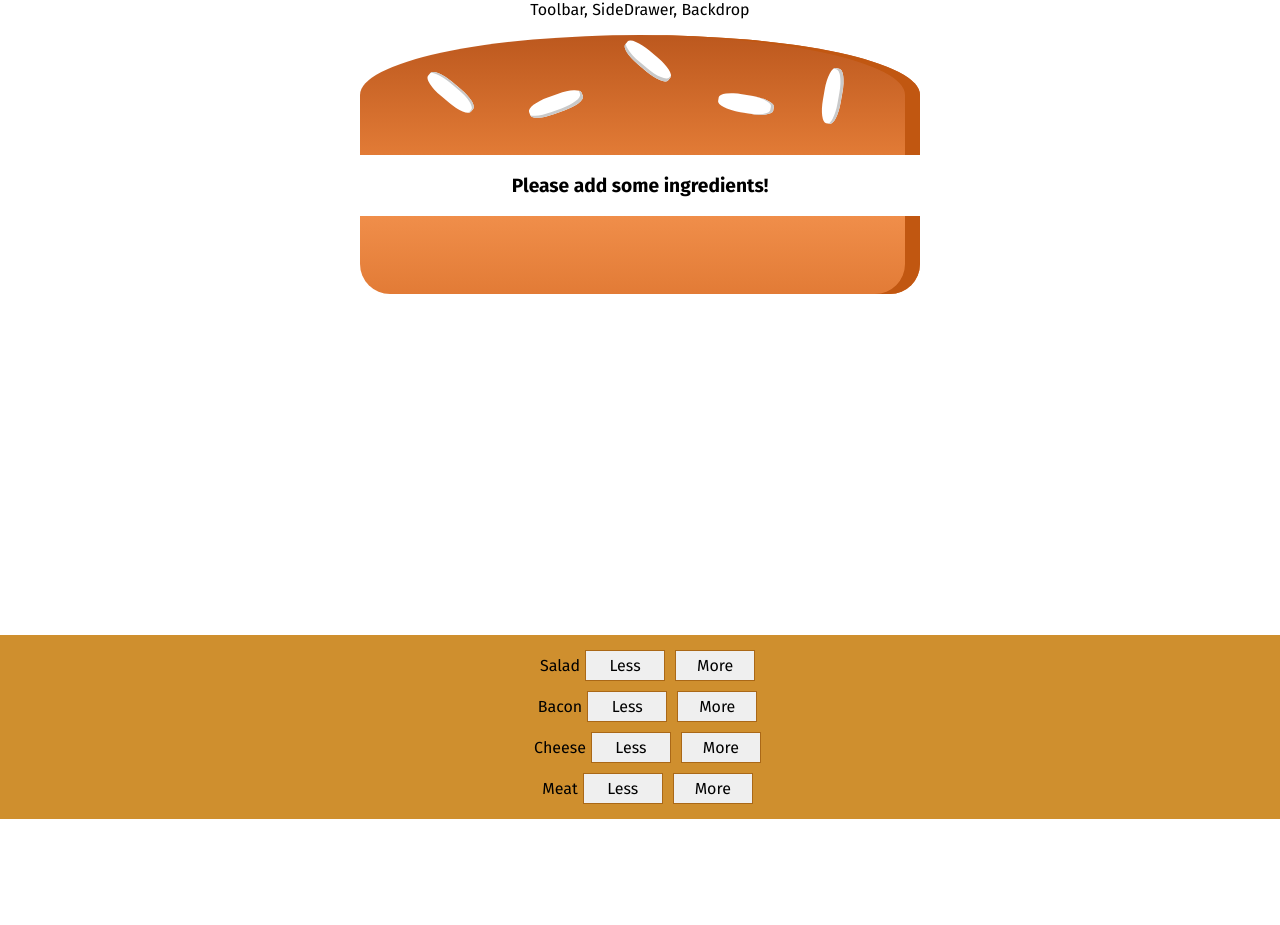
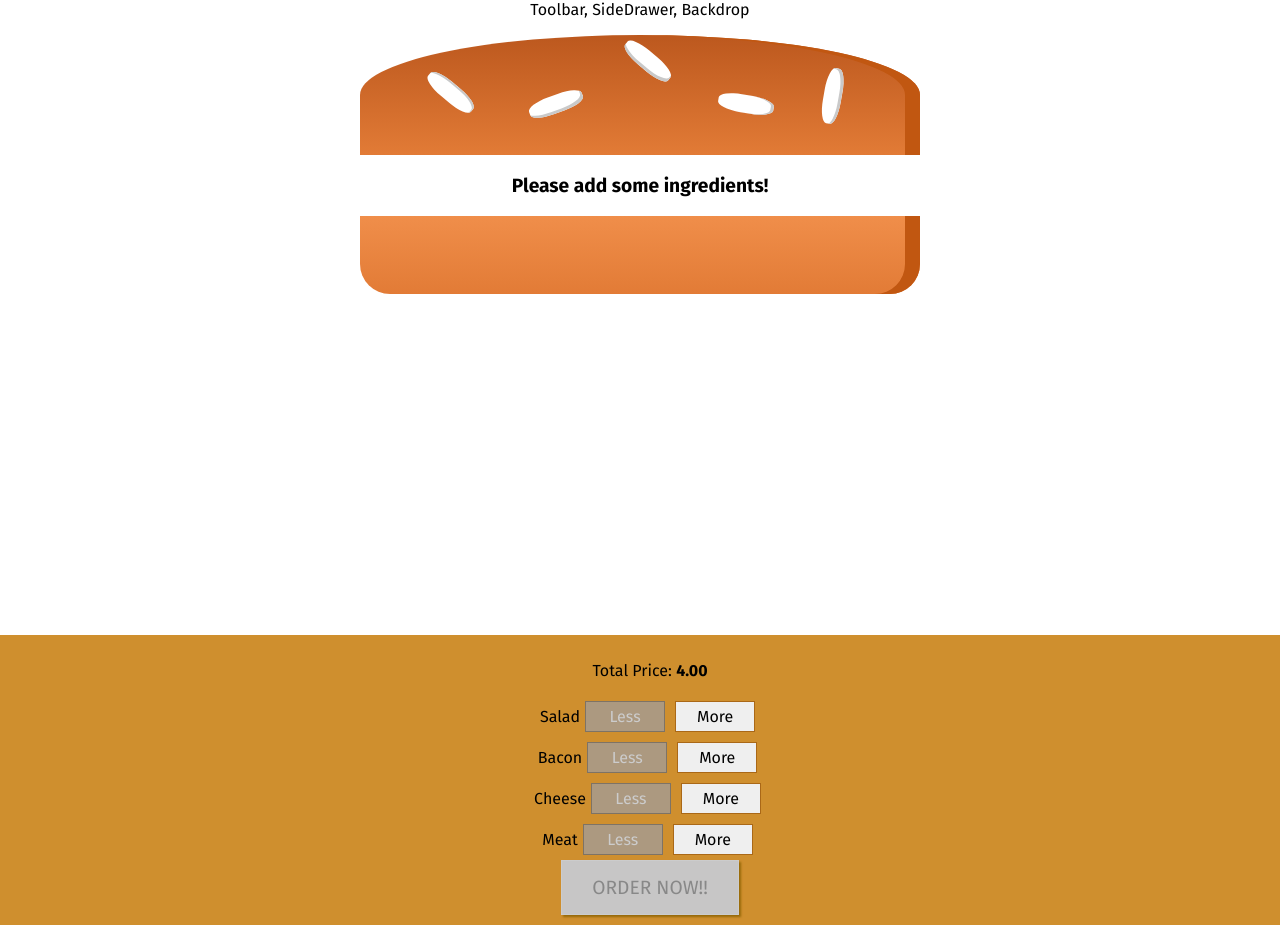
Before and after one commit to phongluudn1997/my-burger, a React (Create React App) app: page / in a window 1280 px wide. Before the commit the page ends 819 px from the top, so only its background shows below. Built offline with nearby package versions, Linux system fonts and the light colour scheme.

Commit message:
order successfully

```diff
--- a/src/components/Burger/BuildControls/BuildControl/BuildControl.js
+++ b/src/components/Burger/BuildControls/BuildControl/BuildControl.js
@@ -6,8 +6,10 @@ const buildControl = (props) => {
   return (
     <div className="BuildControl">
       <div>{props.label}</div>
-      <button>Less</button>
-      <button>More</button>
+      <button disabled={props.disabled} onClick={props.removeIngredientHandler}>
+        Less
+      </button>
+      <button onClick={props.addIngredientHandler}>More</button>
     </div>
   );
 };
--- a/src/components/Burger/BuildControls/BuildControls.css
+++ b/src/components/Burger/BuildControls/BuildControls.css
@@ -8,3 +8,45 @@
   margin: auto;
   padding: 10px;
 }
+
+.OrderButton {
+  background-color: #dad735;
+  outline: none;
+  cursor: pointer;
+  border: 1px solid #966909;
+  color: #966909;
+  font-family: inherit;
+  font-size: 1.2em;
+  padding: 15px 30px;
+  box-shadow: 2px 2px 2px #966909;
+}
+
+.OrderButton:hover,
+.OrderButton:active {
+  background-color: #a0db41;
+  border: 1px solid #966909;
+  color: #966909;
+}
+
+.OrderButton:disabled {
+  background-color: #c7c6c6;
+  cursor: not-allowed;
+  border: 1px solid #ccc;
+  color: #888888;
+}
+
+.OrderButton:not(:disabled) {
+  animation: enable 0.3s linear;
+}
+
+@keyframes enable {
+  0% {
+    transform: scale(1);
+  }
+  60% {
+    transform: scale(1.1);
+  }
+  100% {
+    transform: scale(1);
+  }
+}
--- a/src/components/Burger/BuildControls/BuildControls.js
+++ b/src/components/Burger/BuildControls/BuildControls.js
@@ -13,9 +13,32 @@ const controls = [
 const buildControls = (props) => {
   return (
     <div className="BuildControls">
+      <p>
+        Total Price: <strong>{props.totalPrice.toFixed(2)}</strong>
+      </p>
       {controls.map((control, index) => {
-        return <BuildControl label={control.label} key={index} />;
+        return (
+          <BuildControl
+            label={control.label}
+            key={index}
+            addIngredientHandler={() =>
+              props.addIngredientHandler(control.type)
+            }
+            removeIngredientHandler={() =>
+              props.removeIngredientHandler(control.type)
+            }
+            type={control.type}
+            disabled={props.disabledIngredient[control.type]}
+          />
+        );
       })}
+      <button
+        onClick={props.ordered}
+        disabled={!props.isPerchaseable}
+        className="OrderButton"
+      >
+        ORDER NOW!!
+      </button>
     </div>
   );
 };
--- a/src/components/Burger/Burger.js
+++ b/src/components/Burger/Burger.js
@@ -8,7 +8,6 @@ const burger = (props) => {
     .map((ingredient) => {
       let temp = [];
       for (let i = 0; i < props.ingredients[ingredient]; i++) {
-        console.log(ingredient, i);
         temp.push(<BurgerIngredient key={ingredient + i} type={ingredient} />);
       }
       return [...temp];
--- /dev/null
+++ b/src/components/Burger/BurgerSummary/BurgerSummary.js
@@ -0,0 +1,29 @@
+import React from "react";
+
+import Aux from "../../../hoc/Aux";
+import Button from "../../UI/Button/Button";
+
+const orderSummary = (props) => {
+  const listIngredientSummary = Object.keys(props.ingredients).map((igKey) => {
+    return (
+      <li key={igKey}>
+        <span style={{ textTransform: "capitalize" }}>{igKey}</span>:{" "}
+        {props.ingredients[igKey]}
+      </li>
+    );
+  });
+  return (
+    <Aux>
+      <h3>Your Order</h3>
+      <p>Ingredients</p>
+      <ul>{listIngredientSummary}</ul>
+      <p>Continue to checkout?</p>
+      <Button type="Danger" clicked={props.closeModal}>
+        Cancel
+      </Button>
+      <Button type="Success">Continue</Button>
+    </Aux>
+  );
+};
+
+export default orderSummary;
--- /dev/null
+++ b/src/components/UI/Backdrop/Backdrop.css
@@ -0,0 +1,9 @@
+.Backdrop {
+  width: 100%;
+  height: 100%;
+  position: fixed;
+  z-index: 100;
+  left: 0;
+  top: 0;
+  background-color: rgba(0, 0, 0, 0.5);
+}
--- /dev/null
+++ b/src/components/UI/Backdrop/Backdrop.js
@@ -0,0 +1,11 @@
+import React from "react";
+
+import "./Backdrop.css";
+
+const backdrop = (props) => {
+  return props.isShowed ? (
+    <div className="Backdrop" onClick={props.closeModal}></div>
+  ) : null;
+};
+
+export default backdrop;
--- /dev/null
+++ b/src/components/UI/Button/Button.css
@@ -0,0 +1,24 @@
+.Button {
+  background-color: transparent;
+  border: none;
+  color: white;
+  outline: none;
+  cursor: pointer;
+  font: inherit;
+  padding: 10px;
+  margin: 10px;
+  font-weight: bold;
+}
+
+.Button:first-of_type {
+  margin-left: 0;
+  padding-left: 0;
+}
+
+.Success {
+  color: #5c9210;
+}
+
+.Danger {
+  color: #944317;
+}
--- /dev/null
+++ b/src/components/UI/Button/Button.js
@@ -0,0 +1,15 @@
+import React from "react";
+
+import "./Button.css";
+const button = (props) => {
+  return (
+    <button
+      className={["Button", props.type].join(" ")}
+      onClick={props.clicked}
+    >
+      {props.children}
+    </button>
+  );
+};
+
+export default button;
--- /dev/null
+++ b/src/components/UI/Modal/Modal.css
@@ -0,0 +1,20 @@
+.Modal {
+  position: fixed;
+  z-index: 500;
+  background-color: white;
+  width: 70%;
+  border: 1px solid #ccc;
+  box-shadow: 1px 1px 1px black;
+  padding: 16px;
+  left: 15%;
+  top: 30%;
+  box-sizing: border-box;
+  transition: all 0.3s ease-out;
+}
+
+@media (min-width: 600px) {
+  .Modal {
+    width: 500px;
+    left: calc(50%-250px);
+  }
+}
--- /dev/null
+++ b/src/components/UI/Modal/Modal.js
@@ -0,0 +1,21 @@
+import React from "react";
+import "./Modal.css";
+import Aux from "../../../hoc/Aux";
+import Backdrop from "../Backdrop/Backdrop";
+
+const modal = (props) => (
+  <Aux>
+    <Backdrop isShowed={props.isShowed} closeModal={props.closeModal} />
+    <div
+      style={{
+        transform: props.isShowed ? "translateY(0)" : "translateY(1)",
+        opacity: props.isShowed ? "1" : "0",
+      }}
+      className="Modal"
+    >
+      {props.children}
+    </div>
+  </Aux>
+);
+
+export default modal;
--- a/src/containers/BurgerBuilder/BugerBuilder.js
+++ b/src/containers/BurgerBuilder/BugerBuilder.js
@@ -2,22 +2,127 @@ import React from "react";
 import Aux from "../../hoc/Aux";
 import Burger from "../../components/Burger/Burger";
 import BuildControls from "../../components/Burger/BuildControls/BuildControls";
+import Modal from "../../components/UI/Modal/Modal";
+import OrderSummary from "../../components/Burger/BurgerSummary/BurgerSummary";
+
+const INGREDIENT_PRICES = {
+  cheese: 0.5,
+  meat: 1.5,
+  salad: 0.5,
+  bacon: 1,
+};
 
 class BurgerBuilder extends React.Component {
-  state = {
+  constructor(props) {
+    super(props);
+    this.addIngredientHandler = this.addIngredientHandler.bind(this);
+    this.updatePerchaseState = this.updatePerchaseState.bind(this);
+    this.purchaseHandler = this.purchaseHandler.bind(this);
+    this.purchaseCancelHandler = this.purchaseCancelHandler.bind(this);
+    this.state = {
       ingredients: {
         cheese: 0,
         meat: 0,
         salad: 0,
         bacon: 0,
       },
+      totalPrice: 4,
+      isPurchaseable: false,
+      purchasing: false,
     };
+  }
+
+  addIngredientHandler(type) {
+    const ingredients = { ...this.state.ingredients };
+    const oldCount = ingredients[type];
+    const newCount = oldCount + 1;
+    ingredients[type] = newCount;
+
+    const oldPrice = this.state.totalPrice;
+    const newPrice = oldPrice + INGREDIENT_PRICES[type];
+    this.setState({
+      ingredients,
+      totalPrice: newPrice,
+    });
+
+    this.updatePerchaseState(ingredients);
+  }
+
+  removeIngredientHandler = (type) => {
+    if (this.state.ingredients[type] === 0) {
+      return;
+    }
+
+    const ingredients = { ...this.state.ingredients };
+    const oldCount = ingredients[type];
+    const newCount = oldCount - 1;
+    ingredients[type] = newCount;
+
+    const oldPrice = this.state.totalPrice;
+    const newPrice = oldPrice - INGREDIENT_PRICES[type];
+    this.setState({
+      ingredients,
+      totalPrice: newPrice,
+    });
+
+    this.updatePerchaseState(ingredients);
+  };
+
+  getDisabledIngredientInfo = () => {
+    const disabledIngredient = {
+      ...this.state.ingredients,
+    };
+
+    Object.keys(disabledIngredient).map((key) => {
+      disabledIngredient[key] = disabledIngredient[key] === 0;
+    });
+    return disabledIngredient;
+  };
+
+  updatePerchaseState(ingredients) {
+    const sum = Object.values(ingredients).reduce(
+      (accumulator, currentValue) => {
+        return accumulator + currentValue;
+      }
+    );
+    this.setState({
+      isPurchaseable: sum > 0,
+    });
+  }
+
+  purchaseHandler() {
+    this.setState({
+      purchasing: true,
+    });
+  }
+
+  purchaseCancelHandler() {
+    this.setState({
+      purchasing: false,
+    });
+  }
 
   render() {
     return (
       <Aux>
+        <Modal
+          closeModal={this.purchaseCancelHandler}
+          isShowed={this.state.purchasing}
+        >
+          <OrderSummary
+            ingredients={this.state.ingredients}
+            closeModal={this.purchaseCancelHandler}
+          />
+        </Modal>
         <Burger ingredients={this.state.ingredients} />
-        <BuildControls />
+        <BuildControls
+          totalPrice={this.state.totalPrice}
+          disabledIngredient={this.getDisabledIngredientInfo()}
+          addIngredientHandler={this.addIngredientHandler}
+          removeIngredientHandler={this.removeIngredientHandler}
+          isPerchaseable={this.state.isPurchaseable}
+          ordered={this.purchaseHandler}
+        />
       </Aux>
     );
   }
```
Lines whose indentation alone changed are shown as unchanged.
